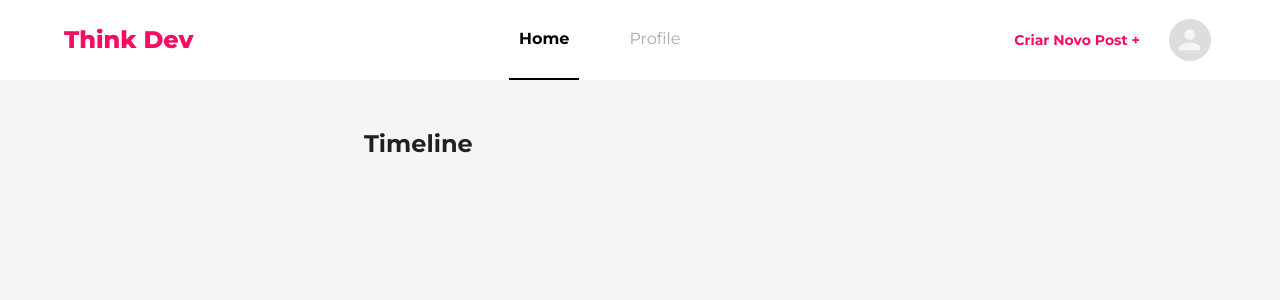
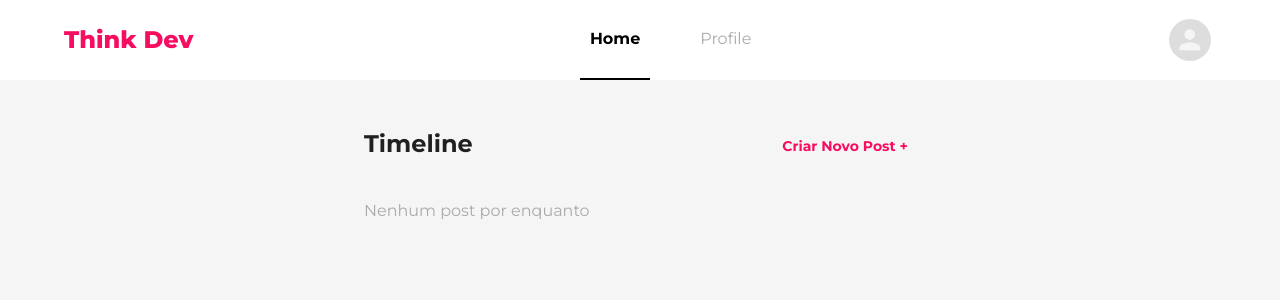
Before and after one commit to scarvalhos/thinkdev, a React (Vite) app: page /home in a window 1280 px wide. Shown: the top 300 px of the page. Built offline with nearby package versions, Linux system fonts and the light colour scheme; sample sign-in values are in the browser's storage.

Commit message:
Replace CreatePostButton and PostPopover

```diff
--- a/src/components/Header/index.tsx
+++ b/src/components/Header/index.tsx
@@ -30,10 +30,8 @@ export function Header() {
                 </Typography>
             </Link>
             {matches && <NavMenu />}
-            <Stack direction="row">
-                <CreatePostButton />
-                <AccountMenu />
-            </Stack>
+
+            <AccountMenu />
         </Stack>
     )
 }
--- a/src/components/Post/CreatePostButton/index.tsx
+++ b/src/components/Post/CreatePostButton/index.tsx
@@ -11,7 +11,6 @@ export function CreatePostButton() {
 
     return (
         <>
-            {matches ? (
             <Button
                 sx={{
                     textTransform: "capitalize",
@@ -25,23 +24,6 @@ export function CreatePostButton() {
             >
                 Criar novo post +
             </Button>
-            ) : (
-                <Button
-                    sx={{
-                        textTransform: "capitalize",
-                        fontWeight: 600,
-                        fontSize: '2.25rem',
-                        color: 'primary.main',
-                        marginRight: -2,
-                        '&:hover': {
-                            backgroundColor: 'primary.dark',
-                        },
-                    }}
-                    onClick={handleOpen}
-                >
-                    +
-                </Button>
-            )}
             <CreatePostModal open={open} handleClose={handleClose} />
         </>
     )
--- a/src/components/Post/PostPopover/index.tsx
+++ b/src/components/Post/PostPopover/index.tsx
@@ -36,12 +36,12 @@ export function PostPopover({ id }: PostPopoverProps) {
     <Box
         sx={{
             position: 'absolute' as 'absolute',
-            top: 2,
-            right: 0,
+            top: 5,
+            right: 5,
         }}
     >
         <IconButton aria-describedby={idPopover} onClick={handleClick}>
-            <MoreVert />
+            <MoreVert sx={{ color: 'secondary.dark' }} />
         </IconButton>
 
         <Popover
--- a/src/pages/Home.tsx
+++ b/src/pages/Home.tsx
@@ -2,6 +2,7 @@ import { Box, Container, Typography, Stack, useMediaQuery } from "@mui/material"
 
 import { Header } from "../components/Header";
 import { Post } from "../components/Post";
+import { CreatePostButton } from "../components/Post/CreatePostButton";
 import { usePosts } from "../contexts/PostsContext";
 
 export default function Home() {
@@ -19,19 +20,22 @@ export default function Home() {
                         padding: matches ? '3rem 0' : '3rem 2rem',
                     }}
                 >
-                    <Typography
-                        variant="h5"
-                        component="h5"
-                        fontWeight={600}
+                    <Stack
+                        direction="row"
+                        spacing={1}
+                        justifyContent="space-between"
                     >
-                        Timeline
-                    </Typography>
+                        <Typography variant="h5" component="h5" fontWeight={600}>
+                            Timeline
+                        </Typography>
+                        <CreatePostButton />
+                    </Stack>
 
                     <Stack
                         marginTop={4}
                         spacing={2}
                     >
-                        {posts?.map(post => {
+                        {posts?.length || !posts ? posts?.map(post => {
                             return (
                                 <Post
                                     key={post.id}
@@ -42,10 +46,13 @@ export default function Home() {
                                     comments={post.comments}
                                 />
                             )
-                        }).reverse()}
+                        }).reverse() : (
+                            <Typography variant="subtitle1" color="primary.contrastText">
+                                Nenhum post por enquanto
+                            </Typography>
+                        )}
                     </Stack>
                 </Container>
-
             </Box>
         </>
     )
```
Lines whose indentation alone changed are shown as unchanged.
